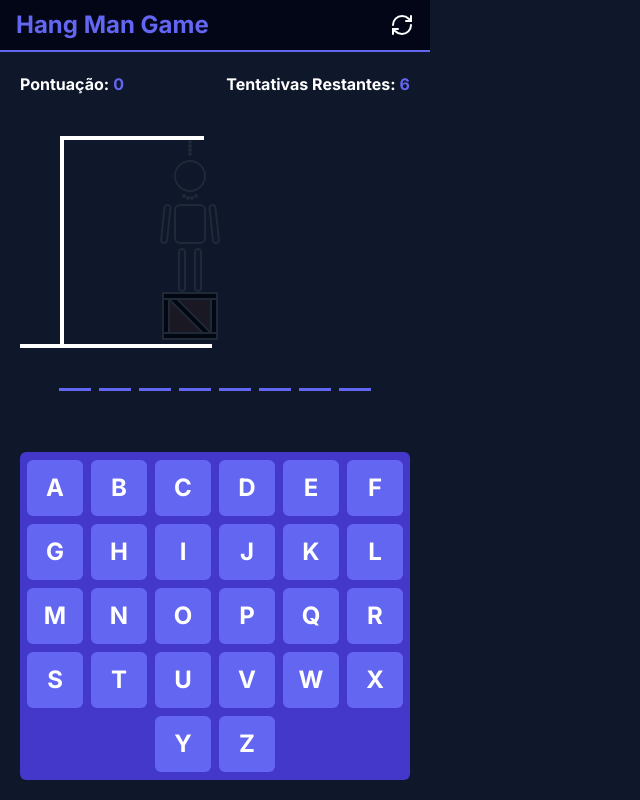
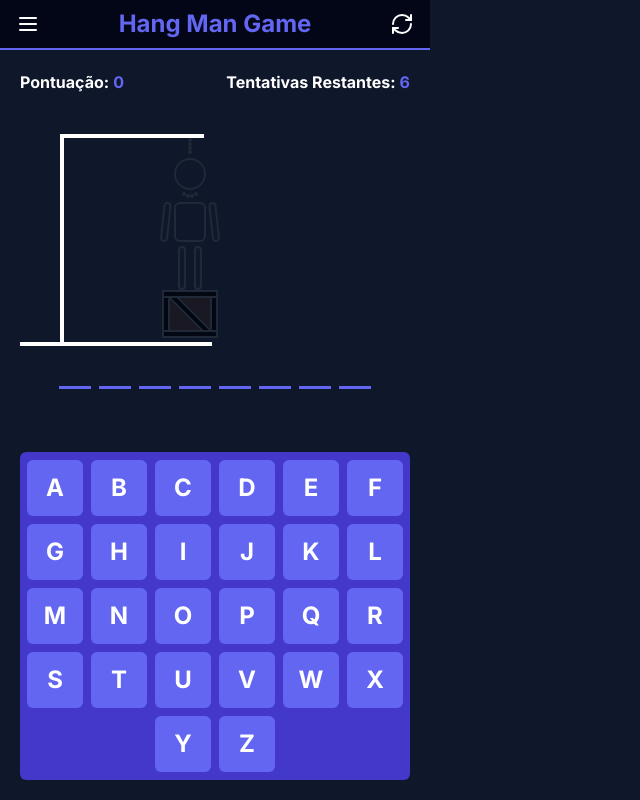
Before and after one commit to charles-mrt/hangman-game, a Next.js app: page / in a window 1280 px wide. Shown: the whole page, without its empty margins (0-640 px from the left). Built offline with nearby package versions, Linux system fonts and the light colour scheme.

Commit message:
refactor: Improve structure and styling in Header component

```diff
--- a/src/app/components/Header.tsx
+++ b/src/app/components/Header.tsx
@@ -1,13 +1,24 @@
-import { RefreshCw } from "lucide-react"
 
+import { Menu, RefreshCw } from "lucide-react"
 
-export const Header = () => {
+interface HeaderProps {
+  onResetButton: () => void
+}
+
+export const Header = ({ onResetButton }: HeaderProps) => {
   return (
-    <div className="w-full h-14 bg-slate-950 border-b-2 border-indigo-500 flex items-center justify-between px-4">
+    <div className="w-full bg-slate-950 border-b-2 border-indigo-500 flex items-center justify-between px-4 py-2">
+
+      <Menu className="text-white hover:text-indigo-500"/>
       <h1 className="text-2xl font-bold text-indigo-500 capitalize">
         hang man game
       </h1>
-      <button className="text-white hover:text-indigo-500"><RefreshCw /></button>
+      <button
+        onClick={onResetButton}
+        className="text-white hover:text-indigo-500"
+      >
+        <RefreshCw />
+      </button>
     </div>
-  )
-}
+  );
+};
```
